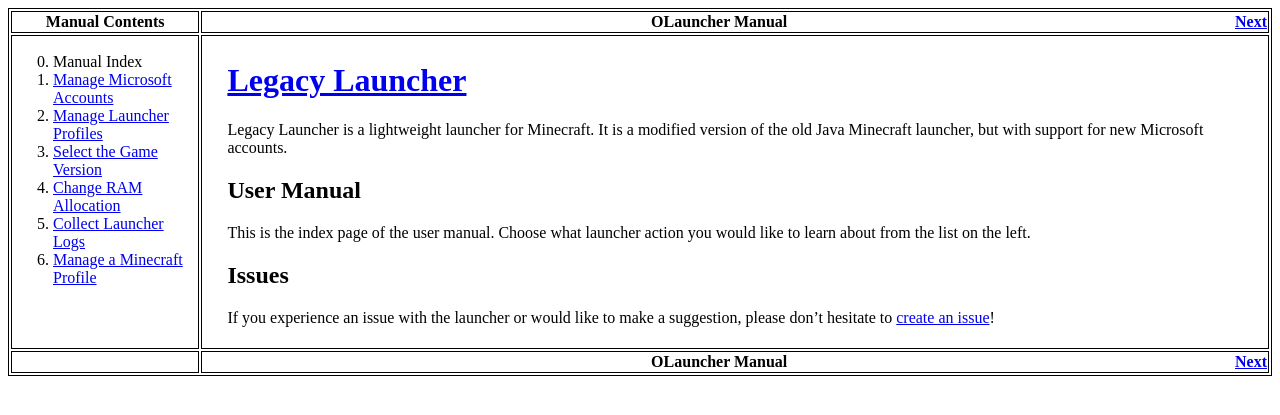
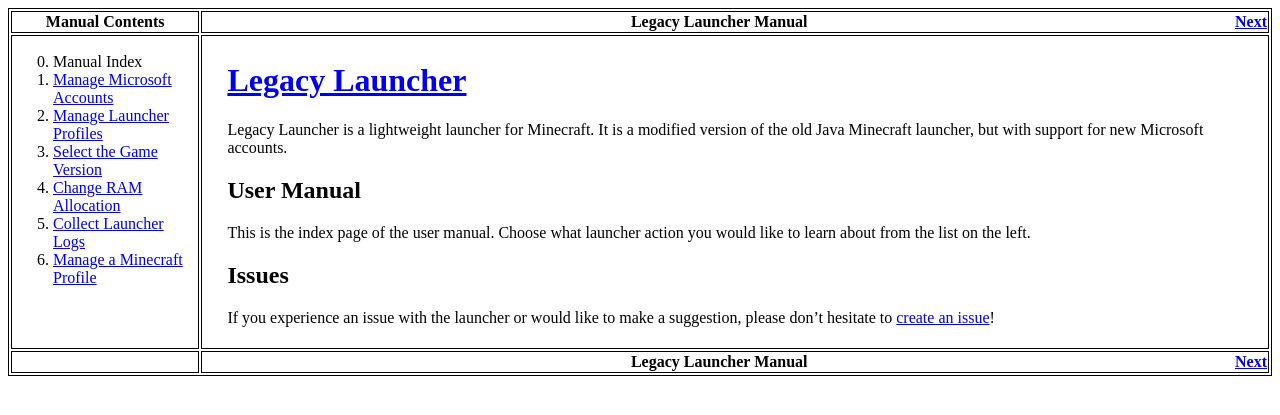
Before and after one commit to ThatsBlueDD/thatsbluedd.github.io, a Jekyll site: the page built from manual/index.md, in a window 1280 px wide. Shown: the top 415 px of the page. Built offline with Jekyll 4.4.1, drawn with Linux system fonts in a browser that asks for light colours.

Commit message:
Update manual navbar title to 'Legacy Launcher Manual'

```diff
--- a/_includes/manual-navbar.html
+++ b/_includes/manual-navbar.html
@@ -4,7 +4,7 @@
       {% assign prev-page-idx = forloop.index0 | minus: 1 %}
       <a href="{{ site.manual.pages[prev-page-idx].name }}" style="float: left;">Previous</a>
     {% endunless %}
-    OLauncher Manual
+    Legacy Launcher Manual
     {% unless forloop.last %}
       {% assign next-page-idx = forloop.index0 | plus: 1 %}
       <a href="{{ site.manual.pages[next-page-idx].name }}" style="float: right;">Next</a>
```
